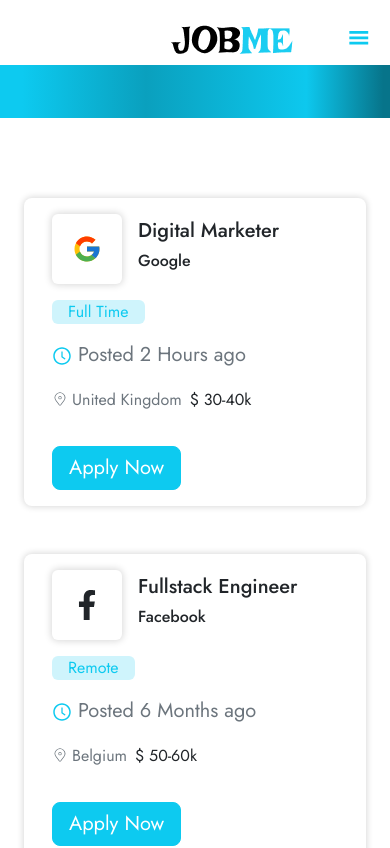
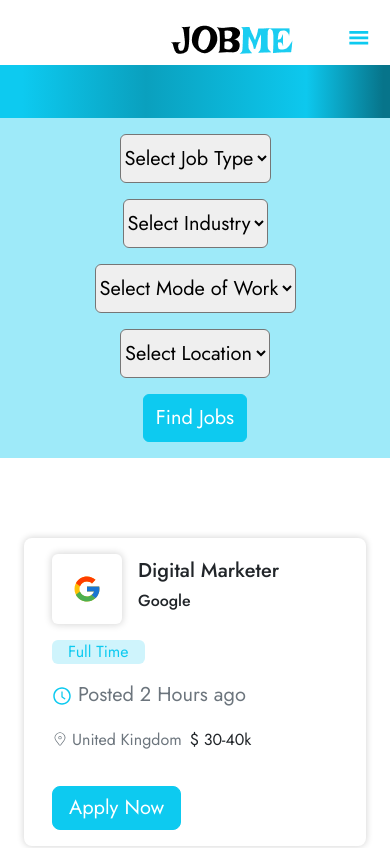
Before and after one commit to Muba-rak/Jobme-client-starter, a React (Vite) app: page /jobs in a window 390 px wide. Shown: the top 848 px of the page. Built offline with nearby package versions, Linux system fonts and the light colour scheme.

Commit message:
styles: changed search form styles

```diff
--- a/src/components/SearchForm.jsx
+++ b/src/components/SearchForm.jsx
@@ -3,8 +3,8 @@
 
 const SearchForm = () => {
   return (
-    <div className="searchform d-none d-lg-block  p-3">
-      <form className="container d-flex justify-content-between align-items-center">
+    <div className="searchform   p-3">
+      <form className="container d-flex flex-column flex-lg-row gap-3 justify-content-between align-items-center">
         <select name="" id="job" className="py-2  px-xl-4 rounded-2 fs-5 ">
           <option value="">Select Job Type</option>
         </select>
--- a/src/pages/JobApplication.jsx
+++ b/src/pages/JobApplication.jsx
@@ -69,7 +69,7 @@
                 doc. docx. pdf.{" "}
               </p>
             </div>
-            <div className="form-check">
+            <div className="form-check mb-4">
               <input
                 type="checkbox"
                 id="agree"
```
